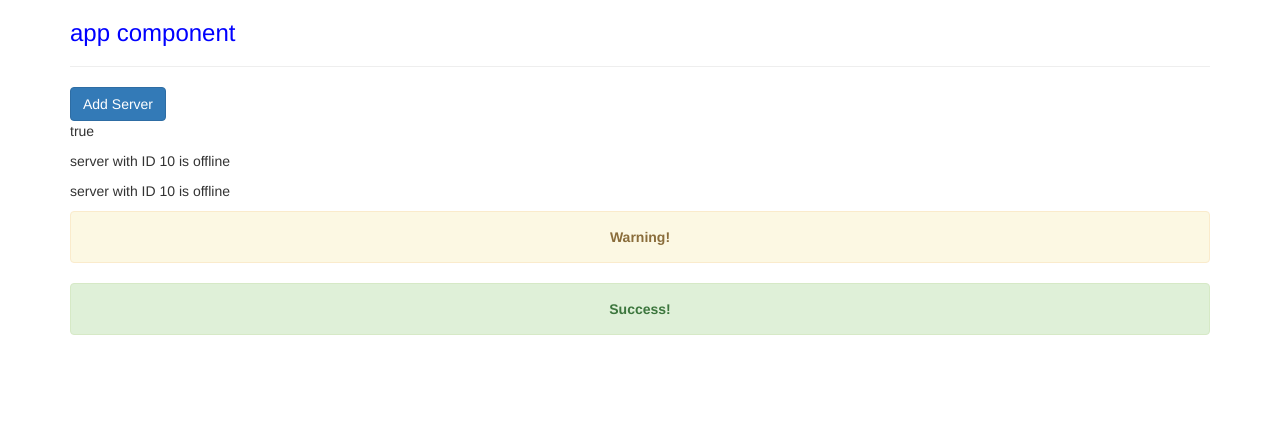
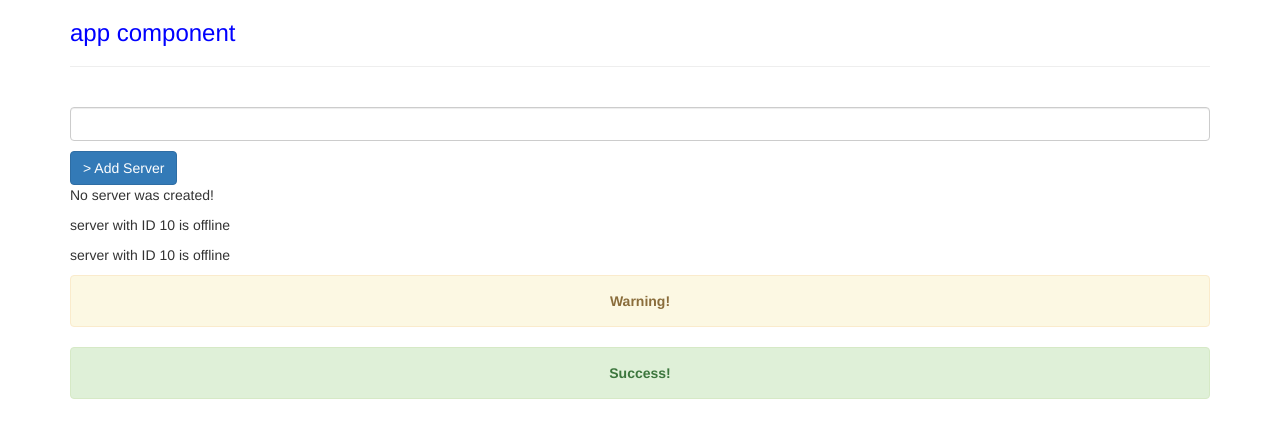
Before and after one commit to henriquerubido1/learning-angular, an Angular app in the folder my-first-app/: page / in a window 1280 px wide. Shown: the top 438 px of the page. Built offline with nearby package versions, Linux system fonts and the light colour scheme.

Commit message:
feat:$event

```diff
--- a/my-first-app/src/app/servers/servers.component.html
+++ b/my-first-app/src/app/servers/servers.component.html
@@ -1,9 +1,17 @@
+<label></label>
+<input
+  type="text"
+  class="form-control"
+  (input)="onUpdateServerName($event)"
+>
+<p>{{ serverName }}</p>
 <button
   [disabled]="!allowNewServer"
   class="btn btn-primary"
+  (click)="onCreateServer()">
 >
   Add Server
 </button>
-<p [innerText]="allowNewServer"></p>
+<p>{{ serverCreationStatus }}</p>
 <app-server></app-server>
 <app-server></app-server>
--- a/my-first-app/src/app/servers/servers.component.ts
+++ b/my-first-app/src/app/servers/servers.component.ts
@@ -26,6 +26,8 @@ import { Component, OnInit } from '@angular/core';
 })
 export class ServersComponent implements OnInit {
   allowNewServer = false;
+  serverCreationStatus = 'No server was created!';
+  serverName = '';
 
   constructor() {
     setTimeout(() => {
@@ -36,4 +38,12 @@ export class ServersComponent implements OnInit {
   ngOnInit(): void {
   }
 
+  onCreateServer() {
+    this.serverCreationStatus = 'Server was created!';
+  }
+
+  onUpdateServerName(event: Event) {
+    this.serverName = (<HTMLInputElement>event.target).value;
+  }
+
 }
```
